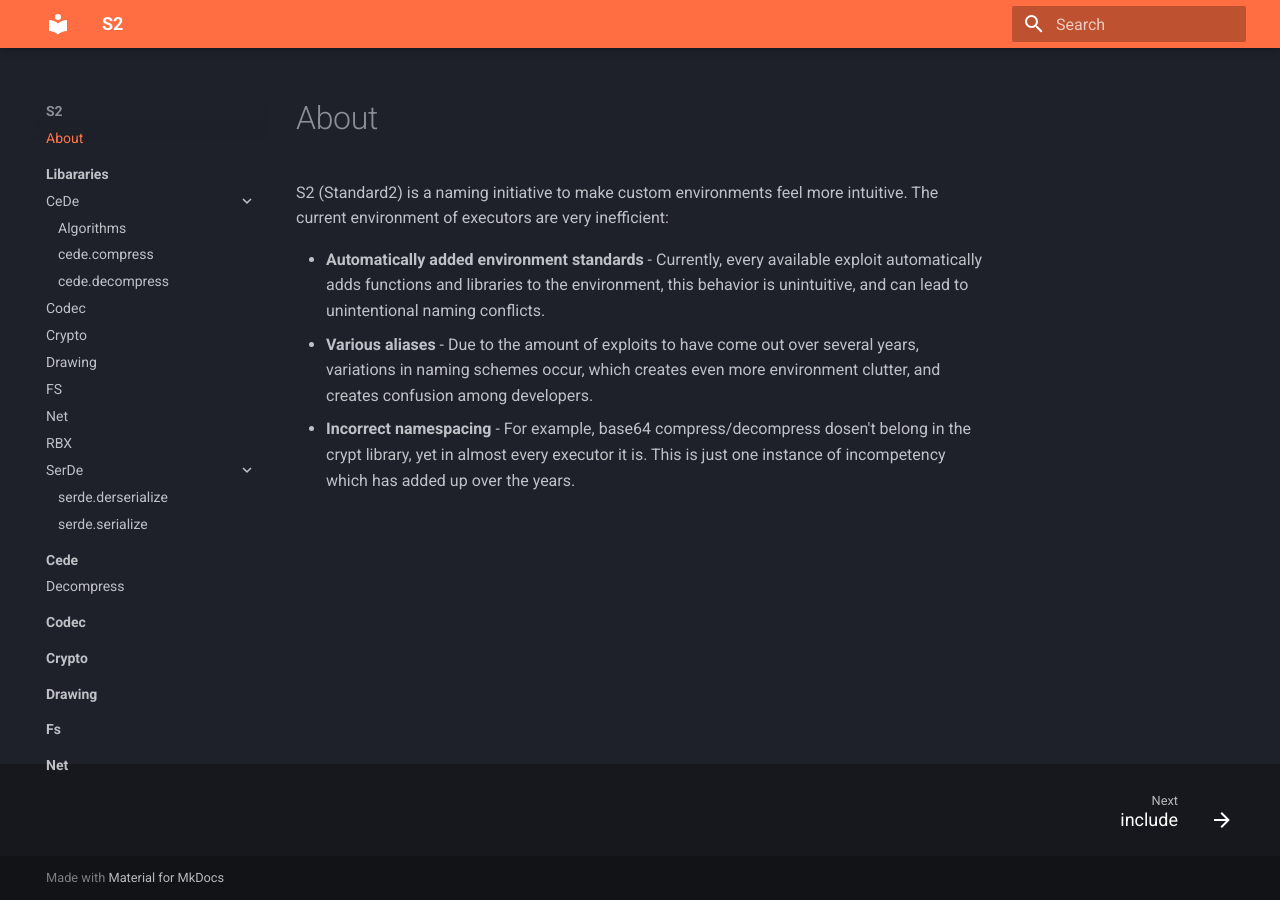
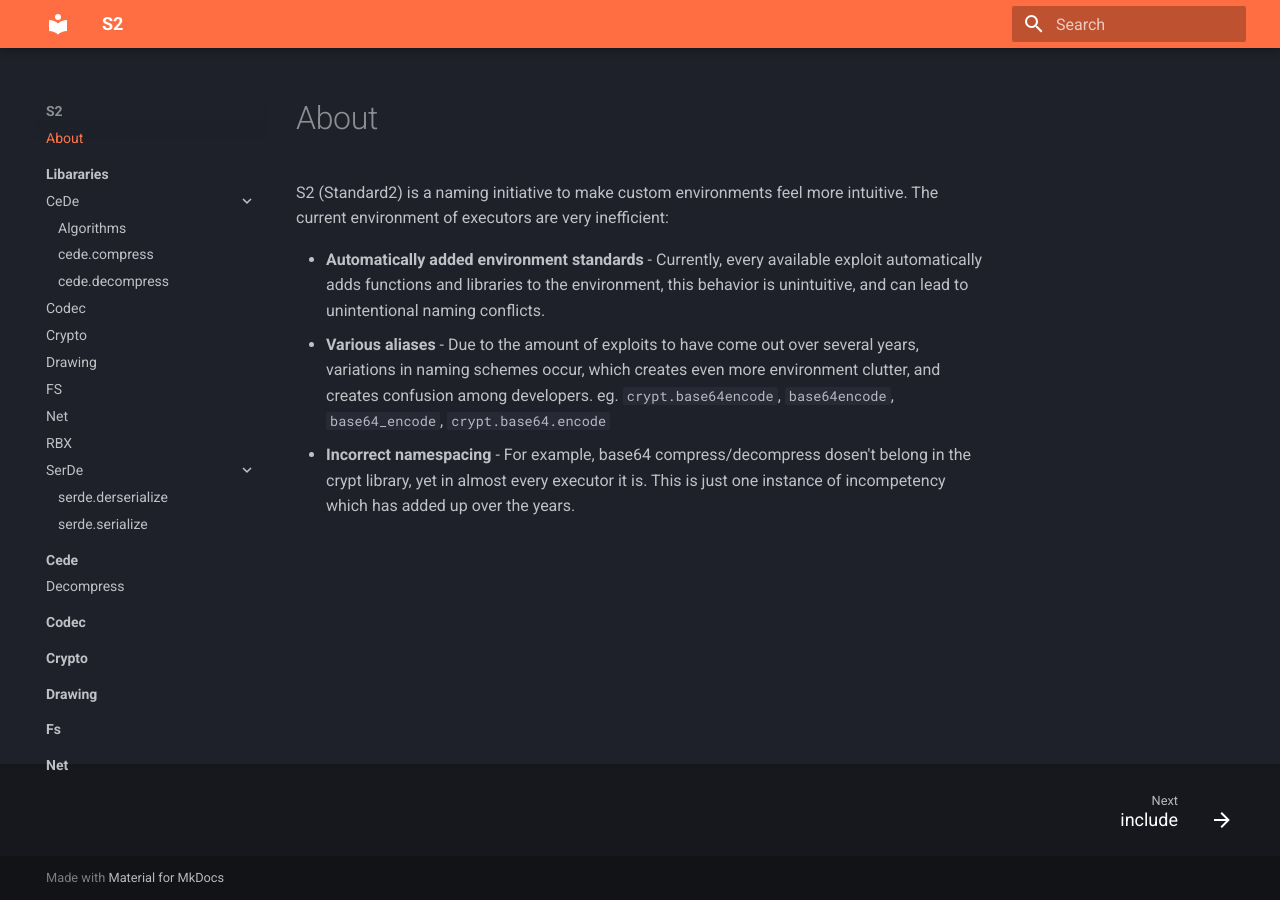
Before and after one commit to Proton-Utilities/Standard2, an MkDocs documentation site: the page built from docs/README.md, in a window 1280 px wide. Built offline with MkDocs 1.6.1 and Material for MkDocs 9.7.7, drawn with Linux system fonts in a browser that asks for light colours.

Commit message:
add examples

```diff
--- a/docs/README.md
+++ b/docs/README.md
@@ -3,5 +3,5 @@
 S2 (Standard2) is a naming initiative to make custom environments feel more intuitive. The current environment of executors are very inefficient:
 
 - **Automatically added environment standards** - Currently, every available exploit automatically adds functions and libraries to the environment, this behavior is unintuitive, and can lead to unintentional naming conflicts.
-- **Various aliases** - Due to the amount of exploits to have come out over several years, variations in naming schemes occur, which creates even more environment clutter, and creates confusion among developers.
+- **Various aliases** - Due to the amount of exploits to have come out over several years, variations in naming schemes occur, which creates even more environment clutter, and creates confusion among developers. eg. `crypt.base64encode`, `base64encode`, `base64_encode`, `crypt.base64.encode`
 - **Incorrect namespacing** - For example, base64 compress/decompress dosen't belong in the crypt library, yet in almost every executor it is. This is just one instance of incompetency which has added up over the years.
```
